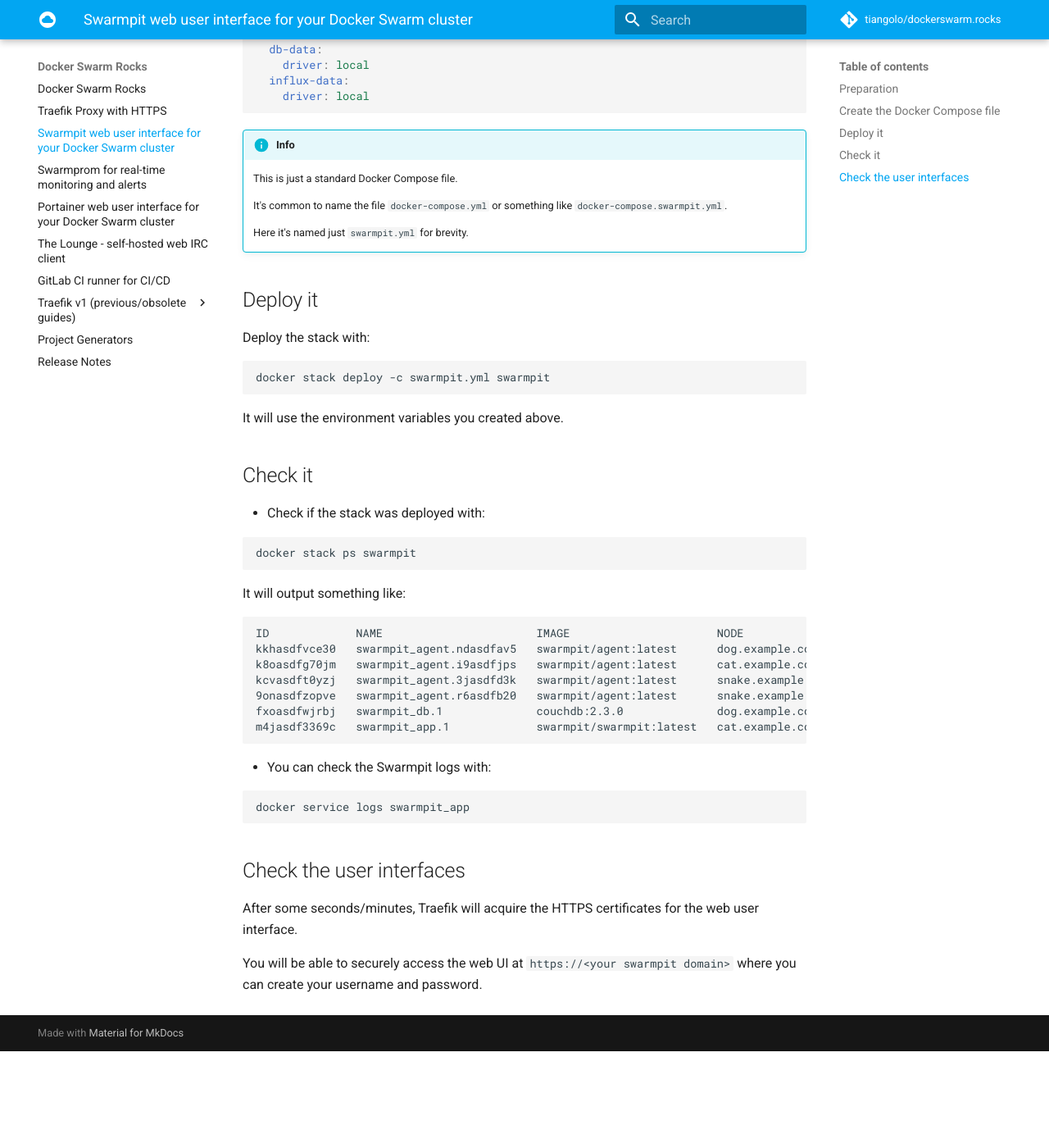
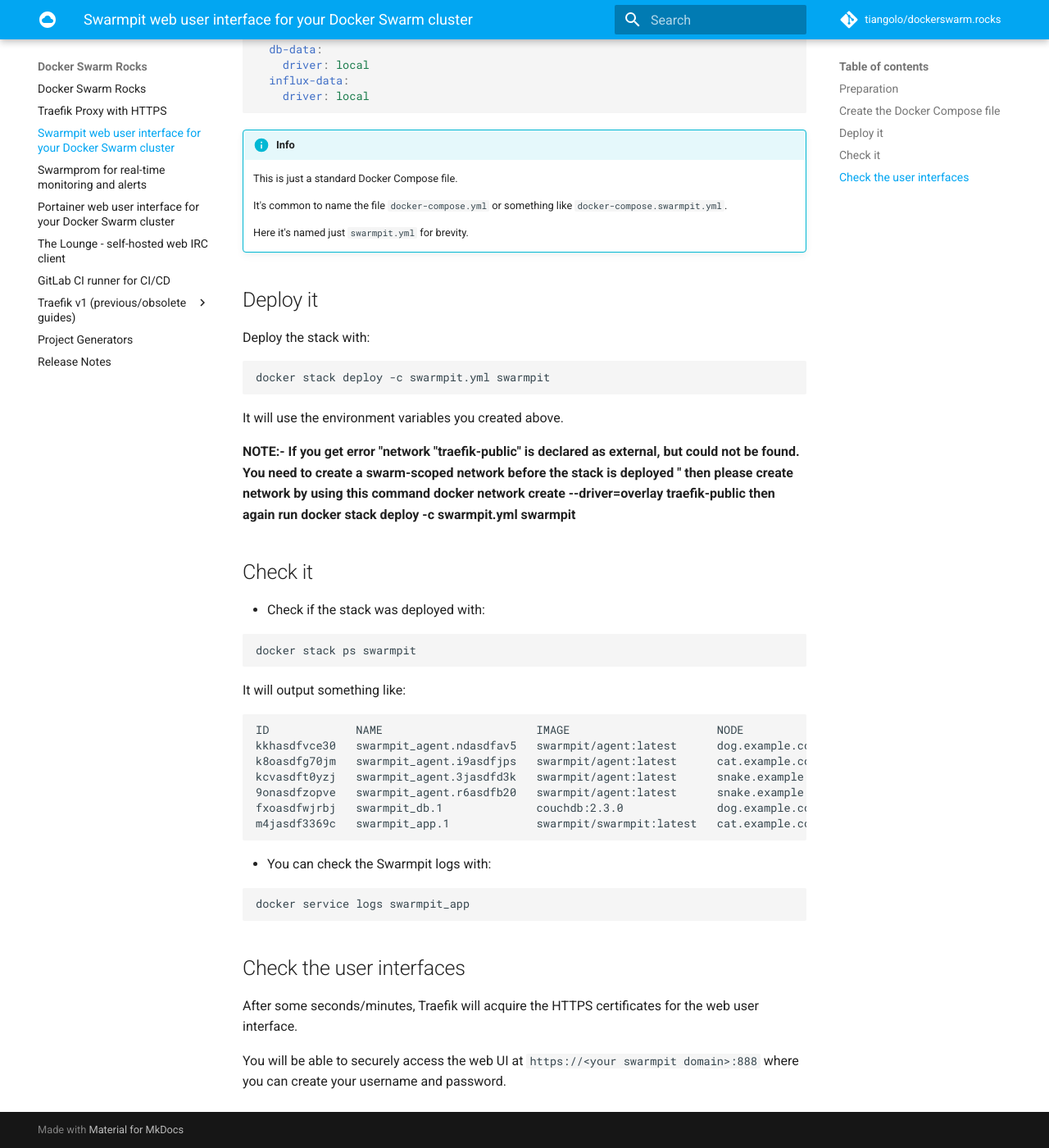
Before and after one commit to tiangolo/dockerswarm.rocks, an MkDocs documentation site: the page built from docs/swarmpit.md, in a window 1280 px wide and 1400 px high, scrolled down 3576 px. Shown: the whole window at 82% size. Built offline with MkDocs 1.6.1 and Material for MkDocs 9.7.7, drawn with Linux system fonts in a browser that asks for light colours; comment, search, counter and statistics services are not loaded; before the commit the page ends 4858 px from its top, so only the background shows below that.

Commit message:
Updated Note & port number 888
Added Notes i.e:-

NOTE:- If you get error "network "traefik-public" is declared as external, but could not be found. You need to create a swarm-scoped network before the stack is deployed
" then please create network by using this command docker network create --driver=overlay traefik-public then again run docker stack deploy -c swarmpit.yml swarmpit

Updated DNS url:-
https://<your swarmpit domain> to https://<your swarmpit domain>:888

```diff
--- a/docs/swarmpit.md
+++ b/docs/swarmpit.md
@@ -75,6 +75,9 @@
 
 It will use the environment variables you created above.
 
+__NOTE:- If you get error "network "traefik-public" is declared as external, but could not be found. You need to create a swarm-scoped network before the stack is deployed
+" then please create network by using this command docker network create --driver=overlay traefik-public then again run docker stack deploy -c swarmpit.yml swarmpit__
+
 ## Check it
 
 * Check if the stack was deployed with:
@@ -105,4 +108,4 @@
 
 After some seconds/minutes, Traefik will acquire the HTTPS certificates for the web user interface.
 
-You will be able to securely access the web UI at `https://<your swarmpit domain>` where you can create your username and password.
+You will be able to securely access the web UI at `https://<your swarmpit domain>:888` where you can create your username and password.
```
